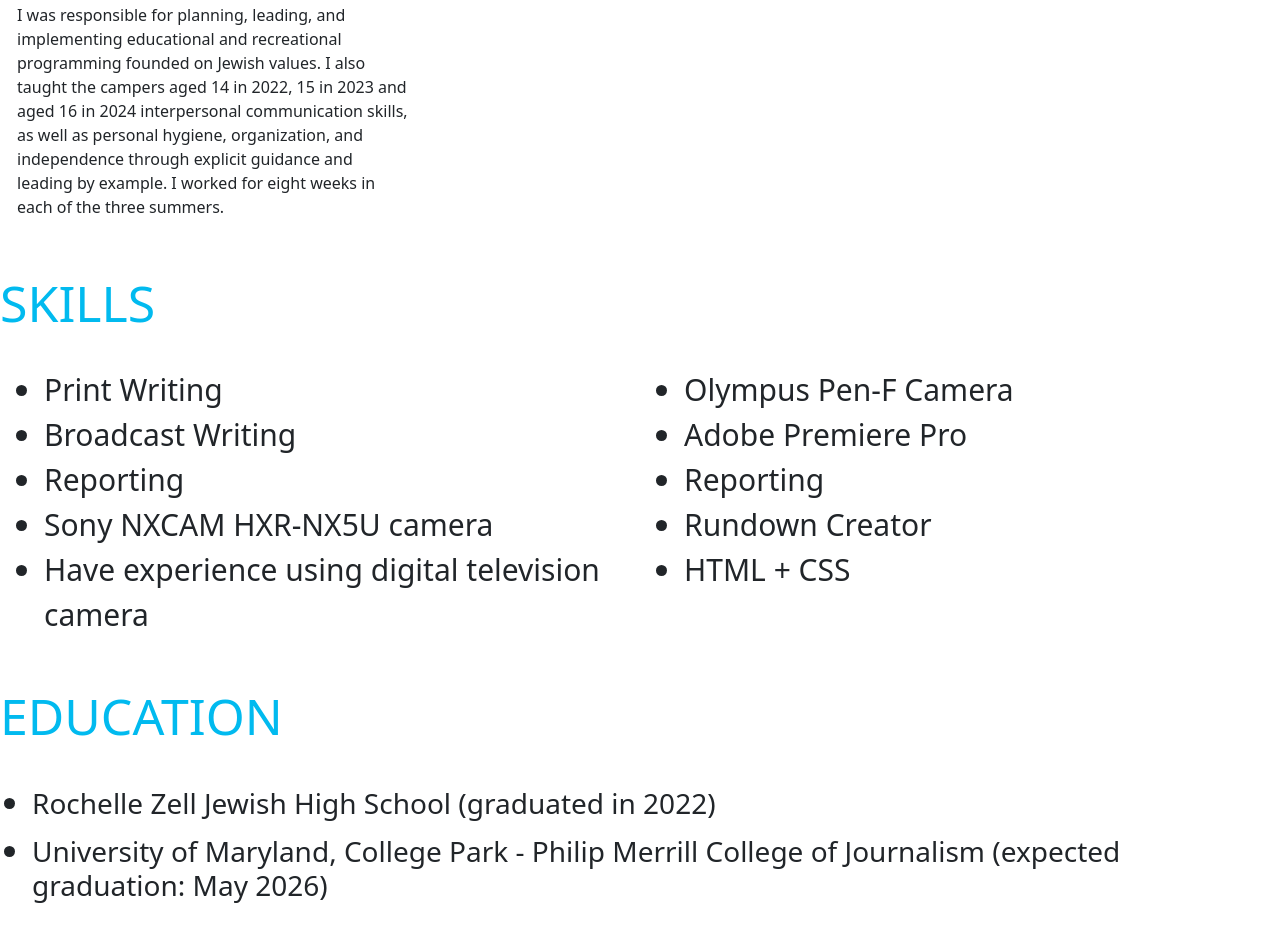
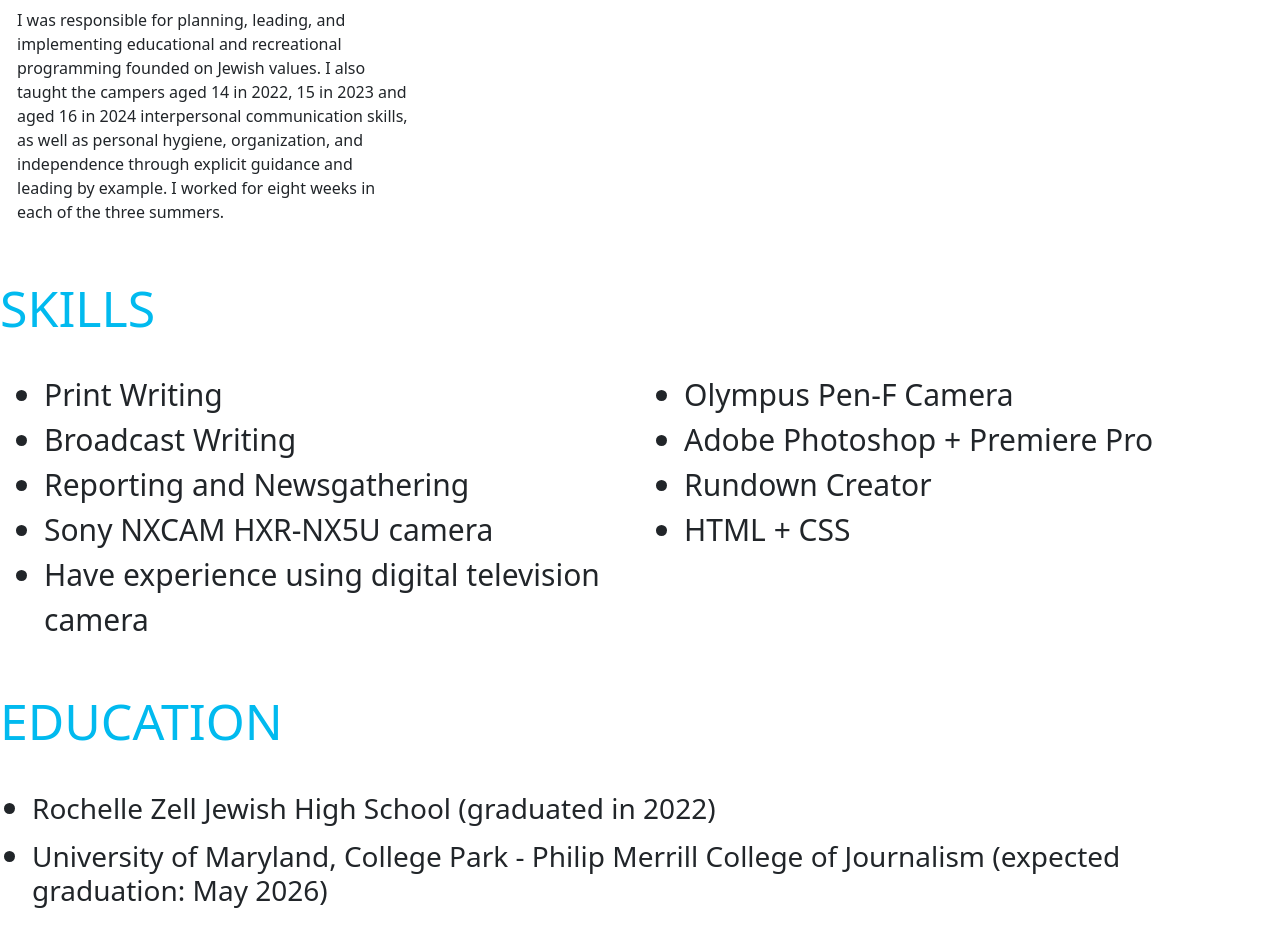
Before and after one commit to Bkaufma1/Benji-Kaufman-Jour352, a plain HTML site: page online-portfolio/index.html in a window 1280 px wide. Shown: the part 1504-2450 px from the top of the page. Drawn offline with nearby package versions, Linux system fonts and the light colour scheme.

Commit message:
Finalized Portfolio

```diff
--- a/online-portfolio/index.html
+++ b/online-portfolio/index.html
@@ -150,7 +150,7 @@
                     <ul>
                         <li>Print Writing</li>
                         <li>Broadcast Writing</li>
-                        <li>Reporting</li>
+                        <li>Reporting and Newsgathering</li>
                         <li>Sony NXCAM HXR-NX5U camera</li>
                         <li>Have experience using digital television camera</li>
                     </ul>
@@ -158,8 +158,7 @@
                 <div class="col-sm-6">
                     <ul>
                         <li>Olympus Pen-F Camera</li>
-                        <li>Adobe Premiere Pro</li>
-                        <li>Reporting</li>
+                        <li>Adobe Photoshop + Premiere Pro</li>
                         <li>Rundown Creator</li>
                         <li>HTML + CSS</li>
                     </ul>
--- a/online-portfolio/style.css
+++ b/online-portfolio/style.css
@@ -51,7 +51,7 @@ ul {
 
 img {
     width: 100%;
-    padding: 10px;
+    padding: 20px;
     border-radius: 100000000px;
     margin: auto;
     display: block;
```
Also changed, not shown: 1 other file.
